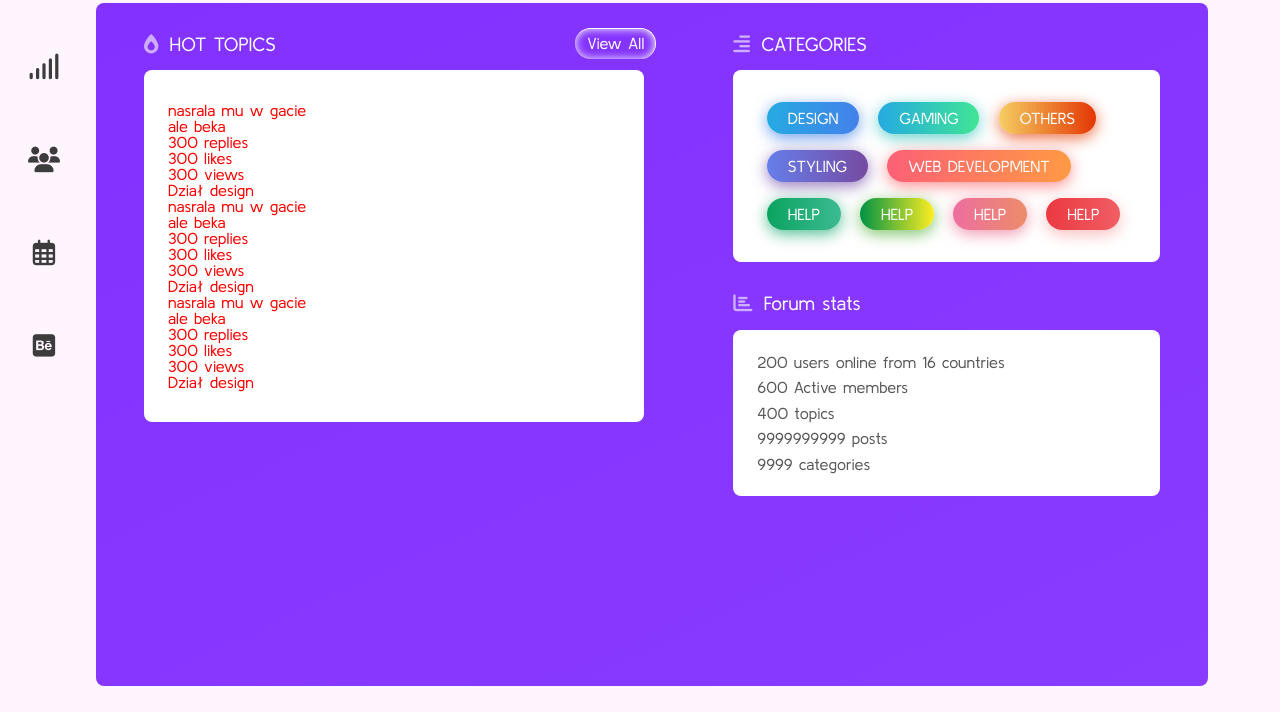
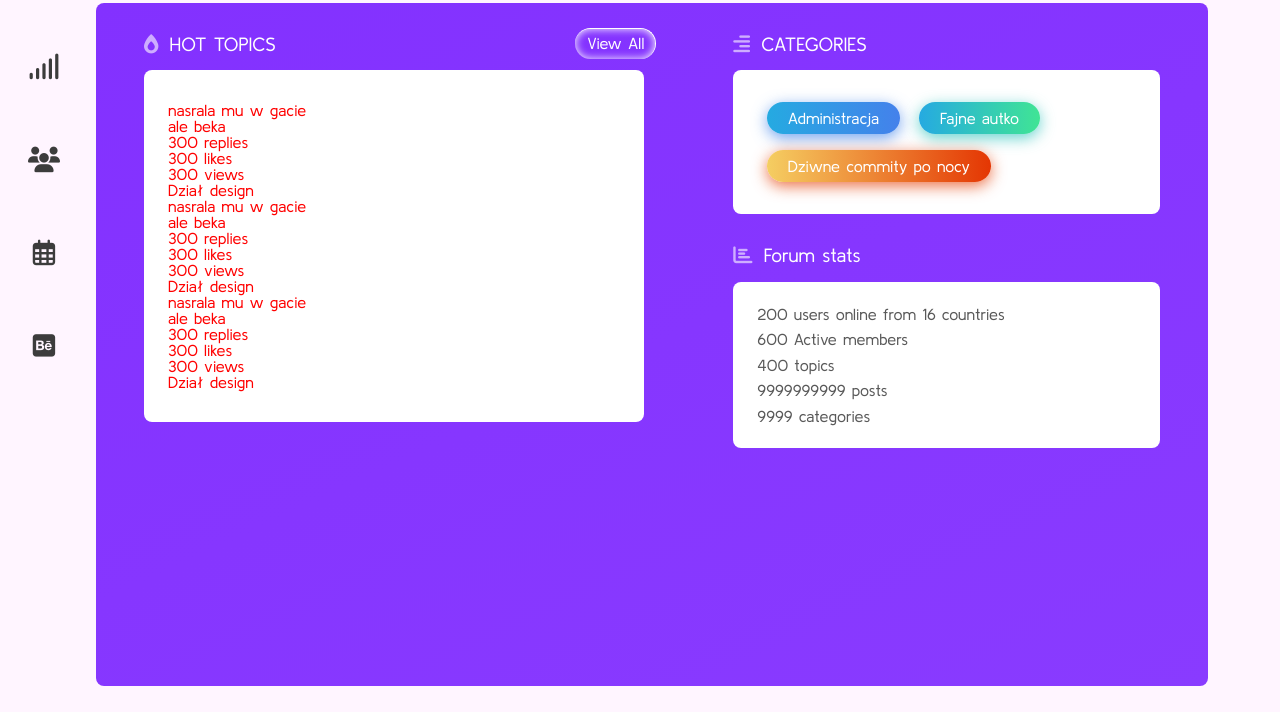
Before and after one commit to JedrzejMatuszewski/django_forum, a Django app: page / in a window 1280 px wide. Shown: the part 88-800 px from the top of the page. Run offline with Django 3.2, Linux system fonts and the light colour scheme; data comes from the database, SQL or seed files in the repository; both versions use the stored data as it was after the commit; some libraries are stand-ins or nearby versions.

Commit message:
everything is under control

```diff
--- a/forum/templates/forum/home.html
+++ b/forum/templates/forum/home.html
@@ -51,15 +51,9 @@
             <h1>CATEGORIES</h1>
         </header>
         <ul class="categories__list">
-            <li class="categories__category">DESIGN</li>
-            <li class="categories__category">GAMING</li>
-            <li class="categories__category">OTHERS</li>
-            <li class="categories__category">STYLING</li>
-            <li class="categories__category">WEB DEVELOPMENT</li>
-            <li class="categories__category">HELP</li>
-            <li class="categories__category">HELP</li>
-            <li class="categories__category">HELP</li>
-            <li class="categories__category">HELP</li>
+            {% for category in categories_obj %}
+                <li class="categories__category">{{ category.title }}</li>
+            {% endfor %}
         </ul>
     </div>
 
```
Also changed, not shown: db.sqlite3.
